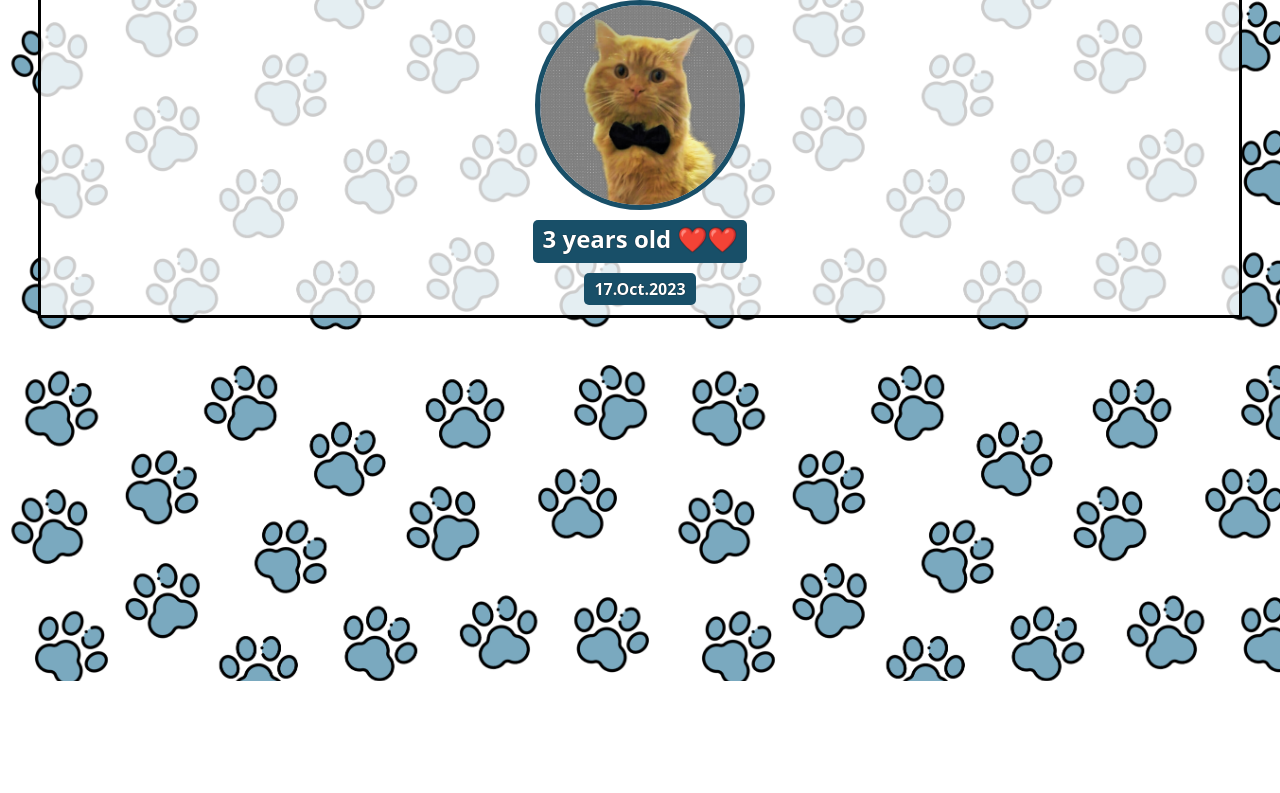
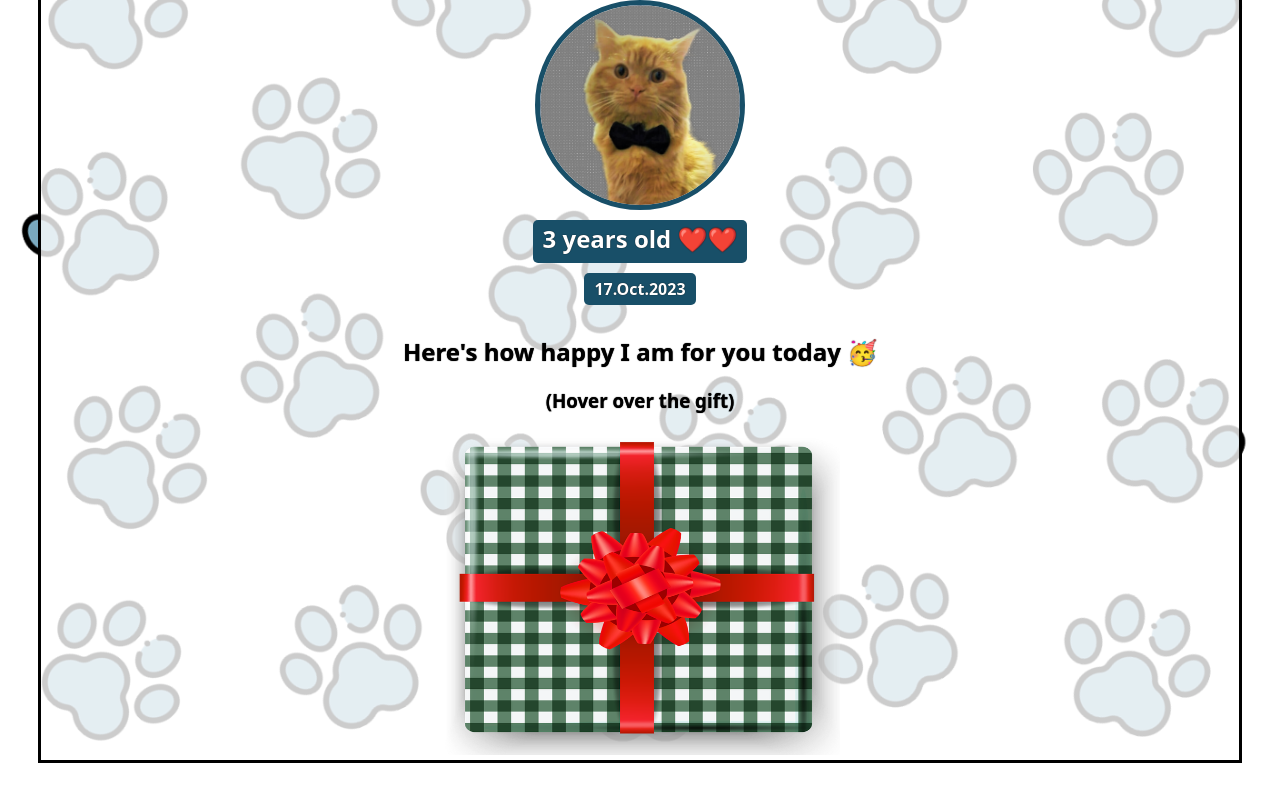
Before and after one commit to bassantgz30/Birthday_Gift, a plain HTML site: page index.htm in a window 1280 px wide. Shown: the part 119-912 px from the top of the page. Before the commit the page ends 800 px from the top, so only its background shows below. Drawn offline with Linux system fonts and the light colour scheme; a web font is replaced by a local one.

Commit message:
added the gift section

```diff
--- a/css/style.css
+++ b/css/style.css
@@ -10,7 +10,7 @@ body {
 }
 
 .blue-bkg {
-    background-image: url("../images/footprint-bkg.png");
+    background-image: url("../images/footprint-bkg.png");  /* #7AA9BF */
     background-size: contain;
     background-repeat: repeat;
 }
@@ -46,3 +46,7 @@ h1, h2, h3, h4, p {
     border: 5px solid #184f68;
     border-radius: 50%;
 }
+
+.gift-img {
+    width: 400px;
+}
--- a/index.htm
+++ b/index.htm
@@ -17,6 +17,12 @@
             <img id="louz-img" src="./images/louz2.png" alt="a cat wearing a black bow tie">
             <h2 id="bday-age">3 years old ❤️❤️</h2>
             <h4 id="bday-date">17.Oct.2023</h4>
+
+            <div class="gift-section">
+                <h2 class="gift-title">Here's how happy I am for you today 🥳</h2>
+                <h3 class="gift-hint">(Hover over the gift)</h3>
+                <img class="gift-img" src="./images/gift-cover.png">
+            </div>
         </div>
     </body>
 </html>
```
Also changed, not shown: images/gift-cover.png (added).
